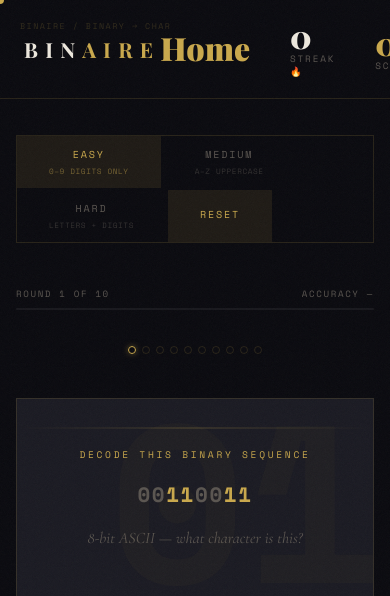
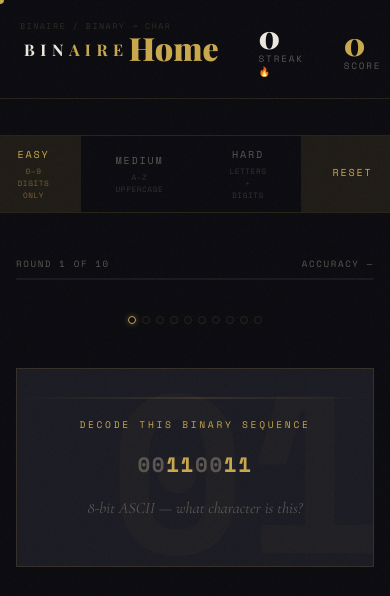
Before and after one commit to EminKalifa/Project, a Flask app: page /binary in a window 390 px wide; the page is wider, and only the part inside the window is pictured. Shown: the top 596 px of that part. Run offline with Flask 3, Linux system fonts and the light colour scheme; a user stored in the database is signed in; some libraries are stand-ins or nearby versions; some web fonts are replaced.

Commit message:
Update binary.html

```diff
--- a/templates/binary.html
+++ b/templates/binary.html
@@ -98,7 +98,7 @@
 
             .logo {
                 font-family: 'Playfair Display', serif;
-                font-size: 1.3rem;
+                font-size: clamp(1rem, 1.2vw, 1.3rem);
                 letter-spacing: 0.35em;
                 color: var(--cream);
             }
@@ -150,7 +150,6 @@
 
             .diff-bar {
                 display: flex;
-                flex-wrap: wrap;
                 gap: 2px;
                 margin-bottom: 44px;
                 border: 1px solid var(--border);
```
